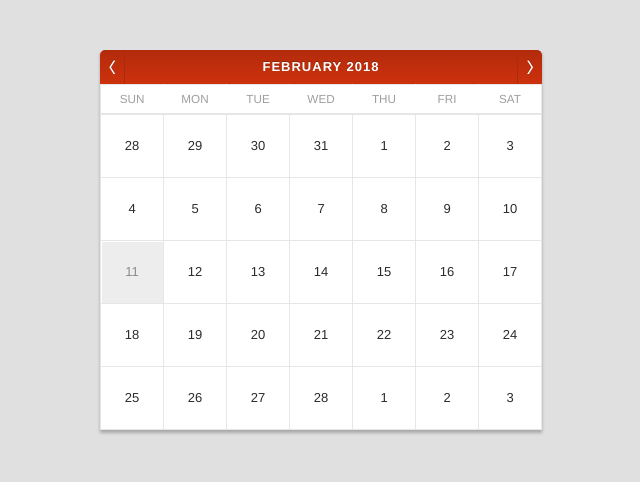
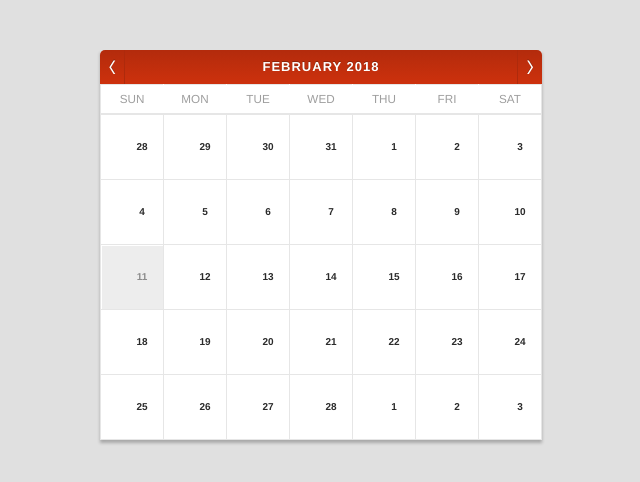
Before and after one commit to kicumkicum/calendar, a React (Create React App) app: page / in a window 1280 px wide. Shown: the top 482 px of the page, without its empty margins (319-959 px from the left). Built offline with nearby package versions, Linux system fonts and the light colour scheme.

Commit message:
Split app.css to components

```diff
--- a/src/App.css
+++ b/src/App.css
@@ -46,35 +46,6 @@ body {
   -moz-box-shadow:0px -1px 2px rgba(0, 0, 0, 0.65 );
   -webkit-box-shadow:0px -1px 2px rgba(0, 0, 0, 0.65 );
 }
-#cal .header .button {
-  width:24px;
-  text-align:center;
-  position:absolute;
-}
-#cal .header .left.button {
-  left:0;
-  -webkit-border-top-left-radius: 5px;
-  -moz-border-radius-topleft: 5px;
-  border-top-left-radius: 5px;
-  border-right:1px solid #ae2a0c;
-}
-#cal .header .right.button {
-  right:0;
-  top:0;
-  border-left:1px solid #ae2a0c;
-  -webkit-border-top-right-radius: 5px;
-  -moz-border-radius-topright: 5px;
-  border-top-right-radius: 5px;
-}
-#cal .header .button:hover {
-  background: -moz-linear-gradient(top, #d94215, #bb330f);
-  background: -webkit-gradient(linear, left top, left bottom, from(#d94215), to(#bb330f));
-}
-#cal .header .month-year {
-  letter-spacing: 1px;
-  width: 100%;
-  text-align: center;
-}
 #cal table {
   background:#fff;
   border-collapse:collapse;
@@ -88,45 +59,3 @@ body {
   border:1px solid #e6e6e6;
   cursor:default;
 }
-#cal #days td {
-  height:26px;
-  line-height: 26px;
-  text-transform:uppercase;
-  font-size:90%;
-  color:#9e9e9e;
-}
-#cal #days td:not(:last-child) {
-  border-right:1px solid #fff;
-}
-#cal #cal-frame td.today {
-  background:#ededed;
-  color:#8c8c8c;
-  box-shadow:1px 1px 0px #fff inset;
-  -moz-box-shadow:1px 1px 0px #fff inset;
-  -webkit-box-shadow:1px 1px 0px #fff inset;
-}
-#cal #cal-frame td:not(.nil):hover {
-  color:#fff;
-  text-shadow: #6C1A07 0px -1px;
-  background:#CD310D;
-  background: -moz-linear-gradient(top, #b32b0c, #cd310d);
-  background: -webkit-gradient(linear, left top, left bottom, from(#b32b0c), to(#cd310d));
-  -moz-box-shadow:0px 0px 0px;
-  -webkit-box-shadow:0px 0px 0px;
-}
-#cal #cal-frame td span {
-  font-size:80%;
-  position:relative;
-}
-#cal #cal-frame td span:first-child {
-  bottom:5px;
-}
-#cal #cal-frame td span:last-child {
-  top:5px;
-}
-#cal #cal-frame table.curr {
-  float:left;
-}
-#cal #cal-frame table.temp {
-  position:absolute;
-}
--- /dev/null
+++ b/src/components/arrow.css
@@ -0,0 +1,24 @@
+#cal .header .button {
+	width:24px;
+	text-align:center;
+	position:absolute;
+}
+#cal .header .left.button {
+	left:0;
+	-webkit-border-top-left-radius: 5px;
+	-moz-border-radius-topleft: 5px;
+	border-top-left-radius: 5px;
+	border-right:1px solid #ae2a0c;
+}
+#cal .header .right.button {
+	right:0;
+	top:0;
+	border-left:1px solid #ae2a0c;
+	-webkit-border-top-right-radius: 5px;
+	-moz-border-radius-topright: 5px;
+	border-top-right-radius: 5px;
+}
+#cal .header .button:hover {
+	background: -moz-linear-gradient(top, #d94215, #bb330f);
+	background: -webkit-gradient(linear, left top, left bottom, from(#d94215), to(#bb330f));
+}
--- a/src/components/arrow.js
+++ b/src/components/arrow.js
@@ -1,6 +1,7 @@
 import React, {Component} from 'react';
 import {connect} from 'react-redux';
 
+import './arrow.css';
 import {monthActionType} from '../reducers/month';
 
 
--- /dev/null
+++ b/src/components/date.css
@@ -0,0 +1,5 @@
+#cal .header .month-year {
+	letter-spacing: 1px;
+	width: 100%;
+	text-align: center;
+}
--- a/src/components/date.js
+++ b/src/components/date.js
@@ -1,5 +1,7 @@
 import React from 'react';
 import {connect} from 'react-redux';
+
+import './date.css';
 
 
 /**
--- /dev/null
+++ b/src/components/month/day.css
@@ -0,0 +1,7 @@
+#cal #cal-frame td.today {
+	background:#ededed;
+	color:#8c8c8c;
+	box-shadow:1px 1px 0px #fff inset;
+	-moz-box-shadow:1px 1px 0px #fff inset;
+	-webkit-box-shadow:1px 1px 0px #fff inset;
+}
--- a/src/components/month/day.js
+++ b/src/components/month/day.js
@@ -1,19 +1,41 @@
 import React from 'react';
+import {connect} from 'react-redux';
+
+import './day.css';
 import DayType from '../../structs/day';
 
 
 /**
- * @param {DayType} props
+ * @param {{
+ *      day: DayType
+ * }} props
  * @return {*}
  */
-const Day = (props) => {
-	const { isToday, isBlocked } = props.day;
+const DayComponent = (props) => {
+	const { isToday, isBlocked, events } = props.day;
 	const classes = `${isBlocked ? 'nil' : ''} ${isToday() ? 'today' : ''}`;
+	let eventsMessage = '';
+	if (events.length) {
+		eventsMessage = events.left + ' events';
+	}
 
 	return (
-		<td className={classes} >{props.day.toString()}</td>
+		<td className={classes} onClick={() => props.onDayClick(props.day)}>
+			<div>
+				<span className={'event'}>{eventsMessage}</span>
+				<span className={'date'} >{props.day.toString()}</span>
+			</div>
+		</td>
 	);
 };
 
+const Day = connect(
+	(state) => ({}),
+	(dispatch) => ({
+		onDayClick: () => {
+			dispatch()
+		}
+	})
+)(DayComponent);
 
 export { Day };
--- /dev/null
+++ b/src/components/month/month.css
@@ -0,0 +1,42 @@
+#call #cal-frame td div {
+	position: fixed;
+	margin-top: -55px;
+}
+#cal #cal-frame span.event{
+	color: gray;
+	font-size: 8px;
+	font-style: italic;
+	text-align: left;
+}
+#cal #cal-frame span.date{
+	font-size: 10px;
+	font-weight: bold;
+	margin-left: 20px;
+	text-align: right;
+	text-combine-upright: unset;
+}
+#cal #cal-frame td:not(.nil):hover {
+	color:#fff;
+	text-shadow: #6C1A07 0px -1px;
+	background:#CD310D;
+	background: -moz-linear-gradient(top, #b32b0c, #cd310d);
+	background: -webkit-gradient(linear, left top, left bottom, from(#b32b0c), to(#cd310d));
+	-moz-box-shadow:0px 0px 0px;
+	-webkit-box-shadow:0px 0px 0px;
+}
+#cal #cal-frame td span:not(.event):not(.date) {
+	font-size:80%;
+	position:relative;
+}
+#cal #cal-frame td span:not(.event):not(.date):first-child {
+	bottom:5px;
+}
+#cal #cal-frame td span:not(.event):not(.date):last-child {
+	top:5px;
+}
+#cal #cal-frame table.curr {
+	float:left;
+}
+#cal #cal-frame table.temp {
+	position:absolute;
+}
--- a/src/components/month/month.js
+++ b/src/components/month/month.js
@@ -1,7 +1,9 @@
 import React from 'react';
+import {connect} from 'react-redux';
+
+import './month.css';
 import DayType from '../../structs/day';
 import Week from './week';
-import {connect} from 'react-redux';
 import * as calendarUtils from '../../utils/calendar';
 
 
--- /dev/null
+++ b/src/components/week/week.css
@@ -0,0 +1,10 @@
+#cal #days td {
+	height:26px;
+	line-height: 26px;
+	text-transform:uppercase;
+	font-size:90%;
+	color:#9e9e9e;
+}
+#cal #days td:not(:last-child) {
+	border-right:1px solid #fff;
+}
--- a/src/components/week/week.js
+++ b/src/components/week/week.js
@@ -1,4 +1,6 @@
 import React from 'react';
+
+import './week.css';
 import WeekDay from './week-day';
 
 
```
